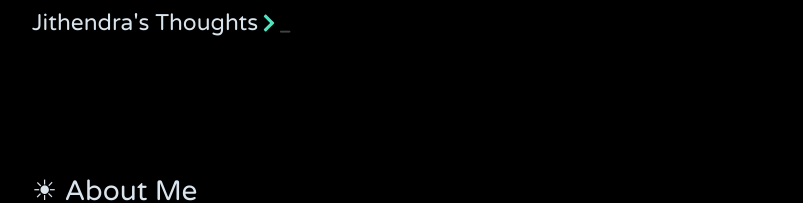
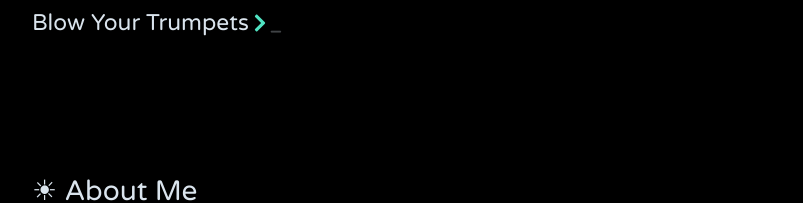
Before and after one commit to jithendrabsy/thoughts, a Jekyll site: the page built from _posts/2060-12-31-jbsy.md, in a window 1280 px wide. Shown: the top 203 px of the page, without its empty margins (238-1041 px from the left). Built offline with Jekyll 4.4.1, drawn with Linux system fonts in a browser that asks for light colours; nearby versions of some CDN libraries.

Commit message:
Update _config.yml

```diff
--- a/_config.yml
+++ b/_config.yml
@@ -1,4 +1,4 @@
-title: Jithendra's Thoughts
+title: Blow Your Trumpets
 author: jithendrabsy
 email: jithendra1230@gmail.com
 description:
```
